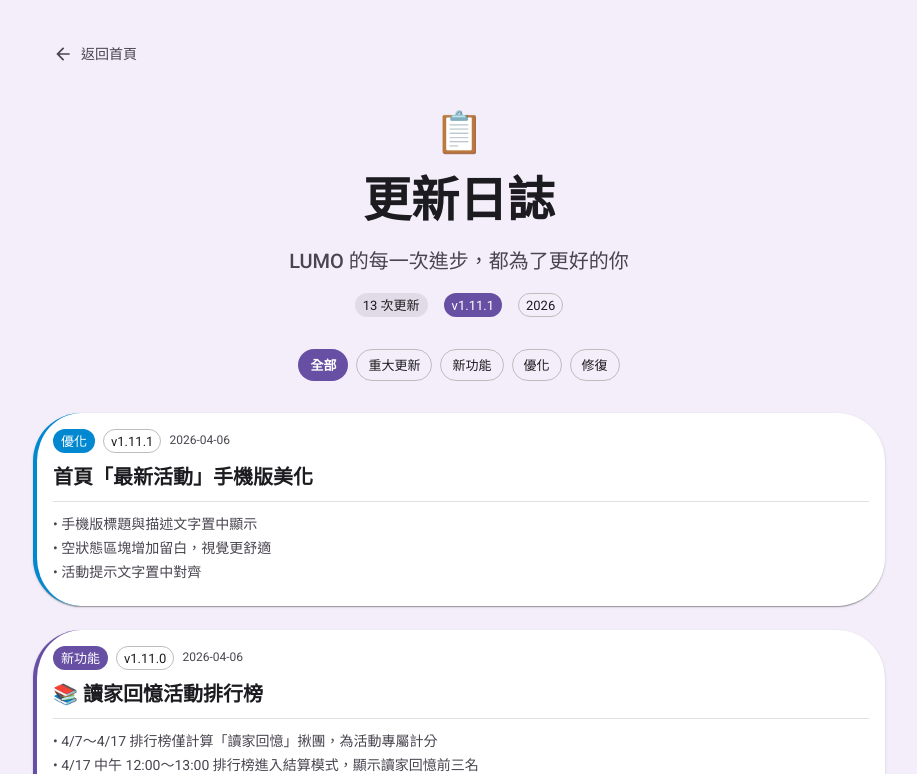
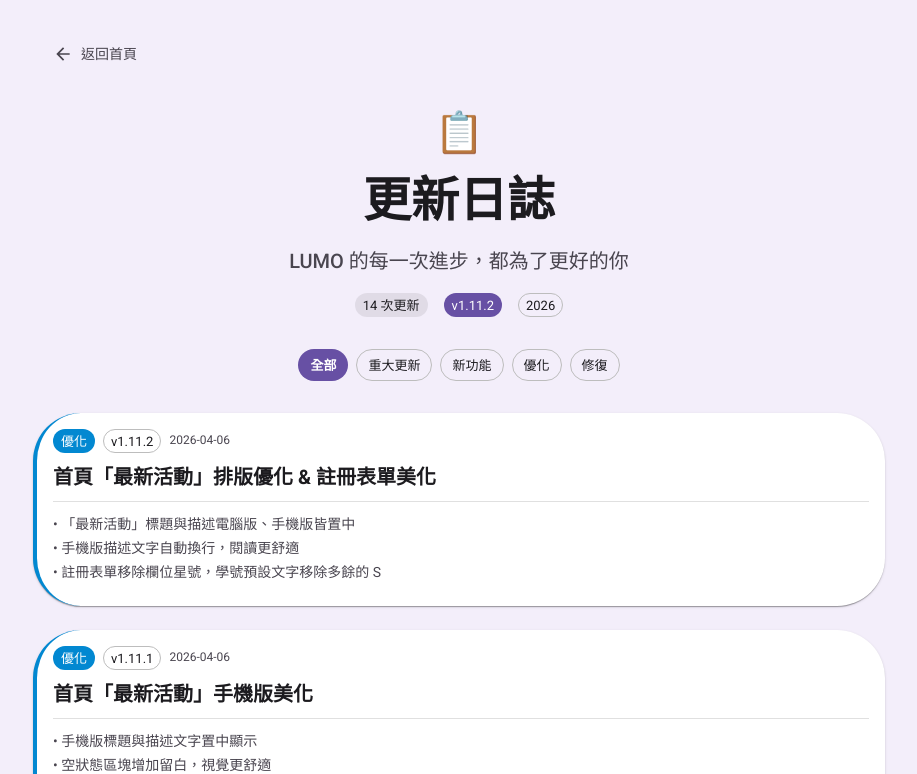
Before and after one commit to DONGHANK-001/lumo-ncnu, a Next.js app in the folder frontend/: page /updates in a window 1280 px wide. Shown: the top 774 px of the page, without its empty margins (181-1098 px from the left). Built offline with nearby package versions, Linux system fonts and the light colour scheme; no server answers.

Commit message:
feat: 最新活動置中+手機換行, 註冊表單移除星號與學號S前綴

```diff
--- a/frontend/src/app/page.tsx
+++ b/frontend/src/app/page.tsx
@@ -481,12 +481,14 @@ export default function LandingPage() {
                         spacing={2}
                         mb={3}
                     >
-                        <Box sx={{ textAlign: { xs: 'center', md: 'left' } }}>
+                        <Box sx={{ textAlign: 'center' }}>
                             <Typography variant="h5" fontWeight="bold" gutterBottom>
                                 最新活動
                             </Typography>
                             <Typography variant="body2" color="text.secondary">
-                                左右滑動看看最近剛發布的揪團，找到順眼的就直接加入。
+                                左右滑動看看最近剛發布的揪團，
+                                <Box component="br" sx={{ display: { xs: 'block', md: 'none' } }} />
+                                找到順眼的就直接加入。
                             </Typography>
                         </Box>
 
--- a/frontend/src/app/updates/page.tsx
+++ b/frontend/src/app/updates/page.tsx
@@ -27,6 +27,17 @@ interface UpdateEntry {
 }
 
 const UPDATES: UpdateEntry[] = [
+    {
+        version: 'v1.11.2',
+        date: '2026-04-06',
+        category: '優化',
+        title: '首頁「最新活動」排版優化 & 註冊表單美化',
+        details: [
+            '「最新活動」標題與描述電腦版、手機版皆置中',
+            '手機版描述文字自動換行，閱讀更舒適',
+            '註冊表單移除欄位星號，學號預設文字移除多餘的 S',
+        ],
+    },
     {
         version: 'v1.11.1',
         date: '2026-04-06',
```
